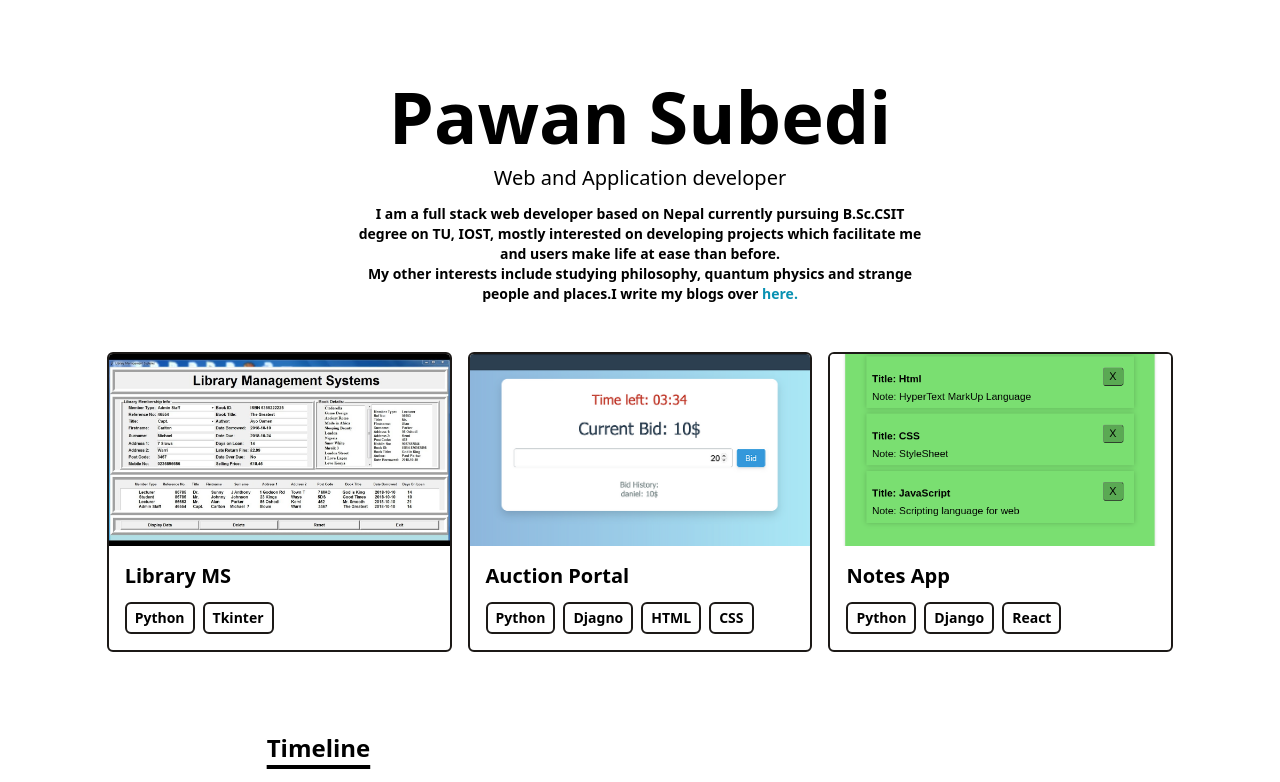
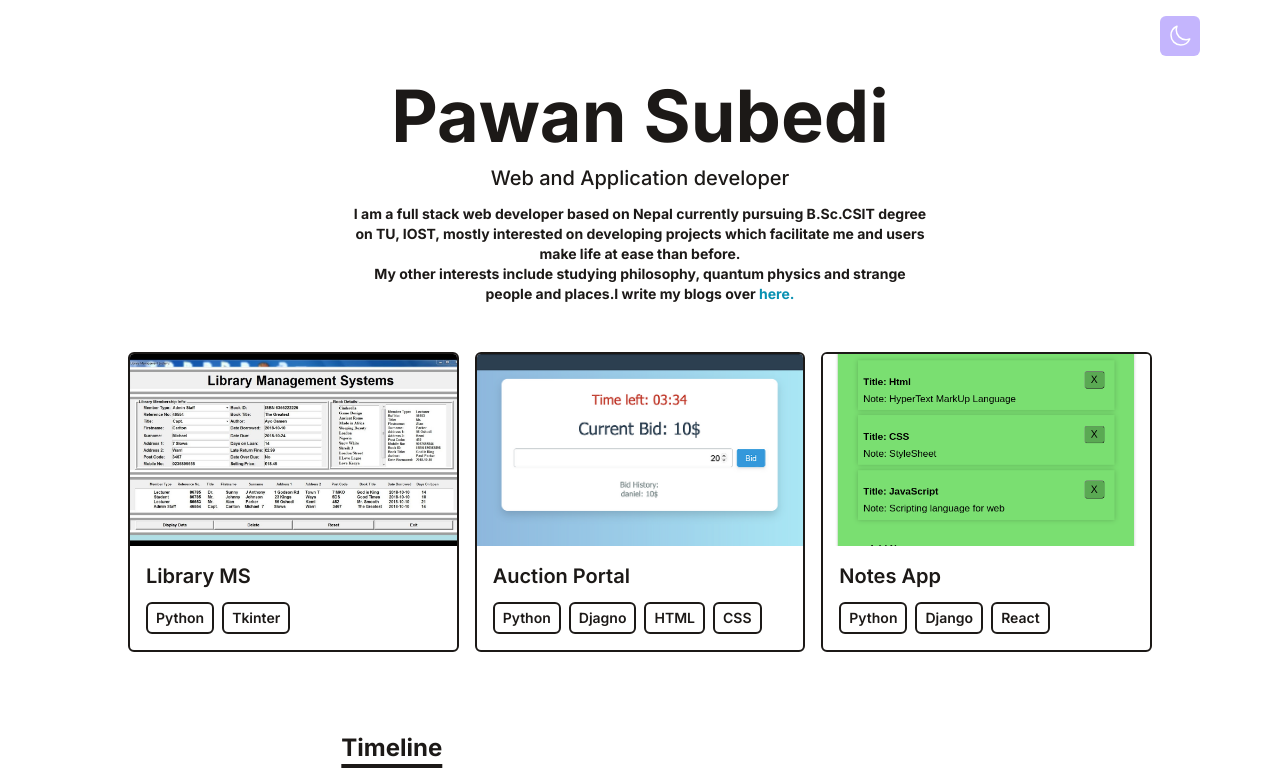
Before and after one commit to Pawansubedi90558/minimal-portfolio, a React (Vite) app: page / in a window 1280 px wide. Shown: the top 782 px of the page. Built offline with nearby package versions, Linux system fonts and the light colour scheme.

Commit message:
dark mode button added

```diff
--- a/src/App.jsx
+++ b/src/App.jsx
@@ -1,4 +1,4 @@
-import React from "react";
+import React,{useEffect, useState} from "react";
 import Intro from "./components/Intro";
 import Portfolio from "./components/Portfolio";
 import Timeline from "./components/Timeline";
@@ -6,14 +6,77 @@ import Footer from "./components/Footer";
 import Contact from "./components/Contact";
 
 function App() {
+  const [theme, setTheme] = useState(null);
 
+	useEffect(() => {
+		if (window.matchMedia('(prefers-color-scheme: dark)').matches) {
+			setTheme('dark');
+		} else {
+			setTheme('light');
+		}
+	}, []);
+
+	const handleThemeSwitch = () => {
+		setTheme(theme === 'dark' ? 'light' : 'dark');
+	};
+
+	useEffect(() => {
+		if (theme === 'dark') {
+			document.documentElement.classList.add('dark');
+		} else {
+			document.documentElement.classList.remove('dark');
+		}
+	}, [theme]);
+
+	const sun = (
+		<svg
+			xmlns="http://www.w3.org/2000/svg"
+			fill="none"
+			viewBox="0 0 24 24"
+			strokeWidth={1.5}
+			stroke="currentColor"
+			className="w-6 h-6"
+		>
+			<path
+				strokeLinecap="round"
+				strokeLinejoin="round"
+				d="M12 3v2.25m6.364.386l-1.591 1.591M21 12h-2.25m-.386 6.364l-1.591-1.591M12 18.75V21m-4.773-4.227l-1.591 1.591M5.25 12H3m4.227-4.773L5.636 5.636M15.75 12a3.75 3.75 0 11-7.5 0 3.75 3.75 0 017.5 0z"
+			/>
+		</svg>
+	);
+
+	const moon = (
+		<svg
+			xmlns="http://www.w3.org/2000/svg"
+			fill="none"
+			viewBox="0 0 24 24"
+			strokeWidth={1.5}
+			stroke="white"
+			className="w-6 h-6"
+		>
+			<path
+				strokeLinecap="round"
+				strokeLinejoin="round"
+				d="M21.752 15.002A9.718 9.718 0 0118 15.75c-5.385 0-9.75-4.365-9.75-9.75 0-1.33.266-2.597.748-3.752A9.753 9.753 0 003 11.25C3 16.635 7.365 21 12.75 21a9.753 9.753 0 009.002-5.998z"
+			/>
+		</svg>
+	);
   return (
     <>
+    <button
+			type="button"
+			onClick={handleThemeSwitch}
+			className="fixed p-2 z-10 right-20 top-4 bg-violet-300 dark:bg-orange-300 text-lg rounded-md"
+		>
+			{theme === 'dark' ? sun : moon}
+		</button>
+     <div className="bg-white text-stone-900 min-h-screen font-inter max-w-5xl w-11/12 mx-auto">
       <Intro />
       <Portfolio />
       <Timeline />
       <Contact />
       <Footer />
+      </div>
     </>
   )
 }
--- a/src/components/Portfolio.jsx
+++ b/src/components/Portfolio.jsx
@@ -5,7 +5,7 @@ import PortfolioItem from "./PortfolioItem";
 function Portfolio(){
     return (
         <div className="flex flex-col md:flex-row items-center justify-center">
-            <div className="grid w-5/6 justify-center items-center grid-cols-1 md:grid-cols-2 lg:grid-cols-3 gap-4">
+            <div className="grid grid-cols-1 md:grid-cols-2 lg:grid-cols-3 gap-4">
                 {portfolio.map(project =>(
                     <PortfolioItem
                     key={project.id}
```
